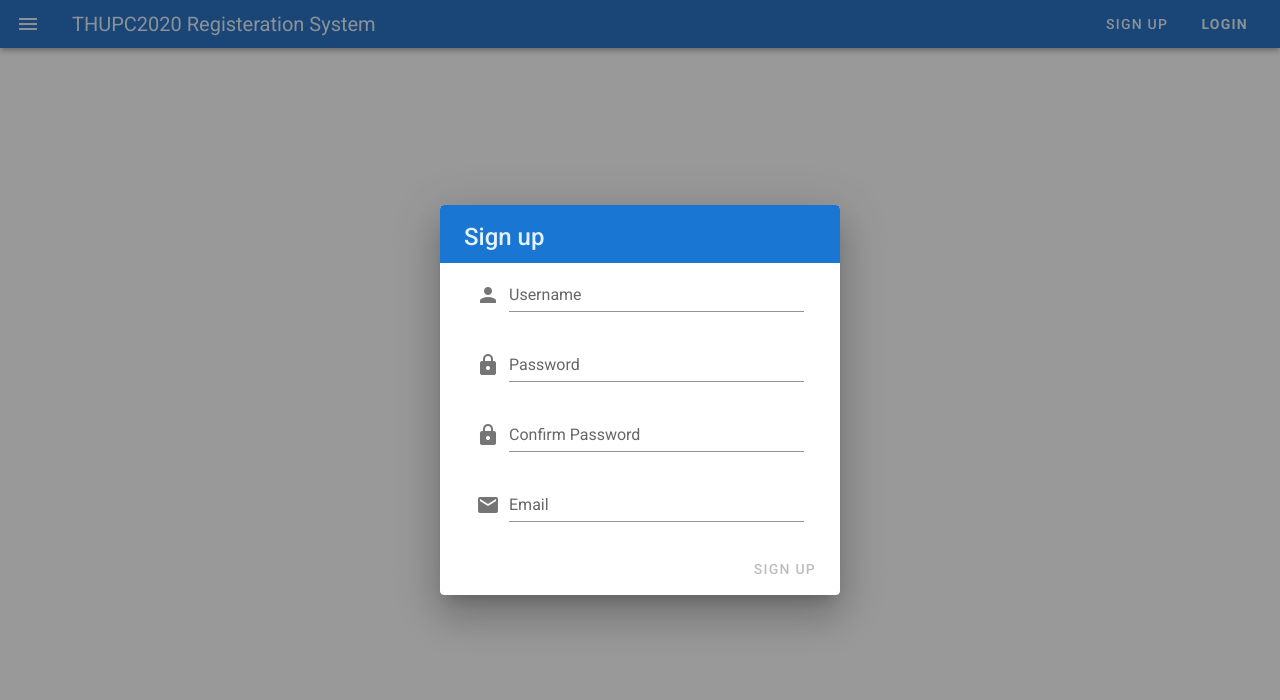
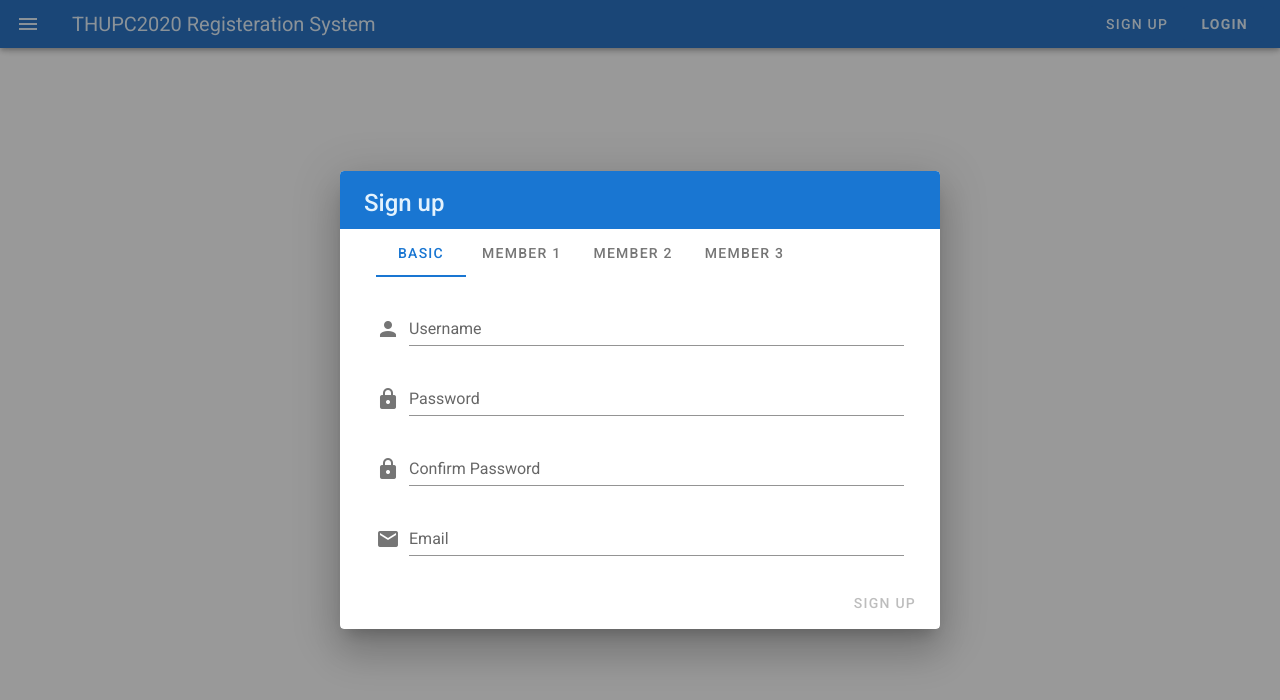
Before and after one commit to Cydiater/THUPC2020-Registeration-System, a Vue app in the folder frontend/: page / in a window 1280 px wide. Both pictures are taken after a click on the button "SIGN UP". Shown: the top 700 px of the page. Built offline with nearby package versions, Linux system fonts and the light colour scheme.

Commit message:
feat: add member info in sign up

```diff
--- a/frontend/src/components/RegisterDialog.vue
+++ b/frontend/src/components/RegisterDialog.vue
@@ -1,7 +1,7 @@
 <template>
   <v-dialog
     v-model = 'isRegistering'
-    max-width = '400px'
+    max-width = '600px'
     >
 
     <v-card>
@@ -27,6 +27,18 @@
                 class = 'py-0'
                 >
 
+                <v-tabs>
+
+                  <v-tab>Basic</v-tab>
+                  <v-tab>Member 1</v-tab>
+                  <v-tab>Member 2</v-tab>
+                  <v-tab>Member 3</v-tab>
+
+                  <v-tabs-slider></v-tabs-slider>
+
+                    <v-tab-item
+                      class = 'mt-5'
+                      >
                       <v-text-field
                         label = 'Username'
                         prepend-icon = "mdi-account"
@@ -60,6 +72,26 @@
                         :rules = '[rules.checkEmail]'
                         >
                       </v-text-field>
+
+
+                    </v-tab-item>
+
+                    <v-tab-item
+                      class = 'mt-5'
+                      v-for = '(member, index) in members'
+                      :key = 'index'
+                      >
+                      <v-text-field
+                        label = 'Member Name'
+                        prepend-icon = "mdi-account-outline"
+                        v-model = 'member.name'
+                        :rules = '[rules.rangeLength(2, 10)]'
+                        >
+                      </v-text-field>
+                    </v-tab-item>
+
+                </v-tabs>
+
 
               </v-col>
 
@@ -102,6 +134,17 @@ export default {
       email: '',
       password: '',
       confirm_password: '',
+      members: [
+        {
+          name: '',
+        },
+        {
+          name: '',
+        },
+        {
+          name: '',
+        },
+      ],
       rules: {
         rangeLength(lowerbound, upperbound) {
           return function(value) {
```
Lines whose indentation alone changed are shown as unchanged.
